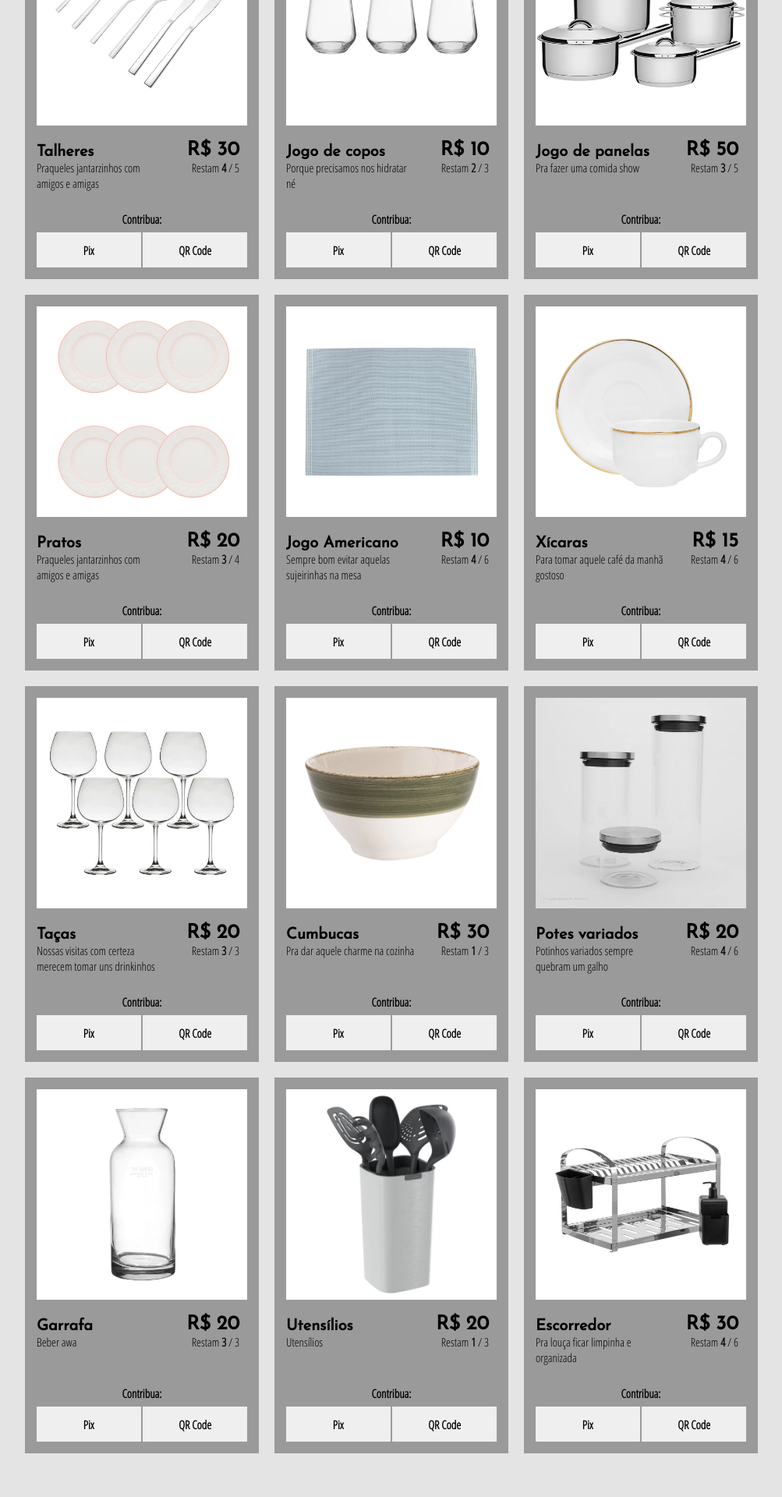
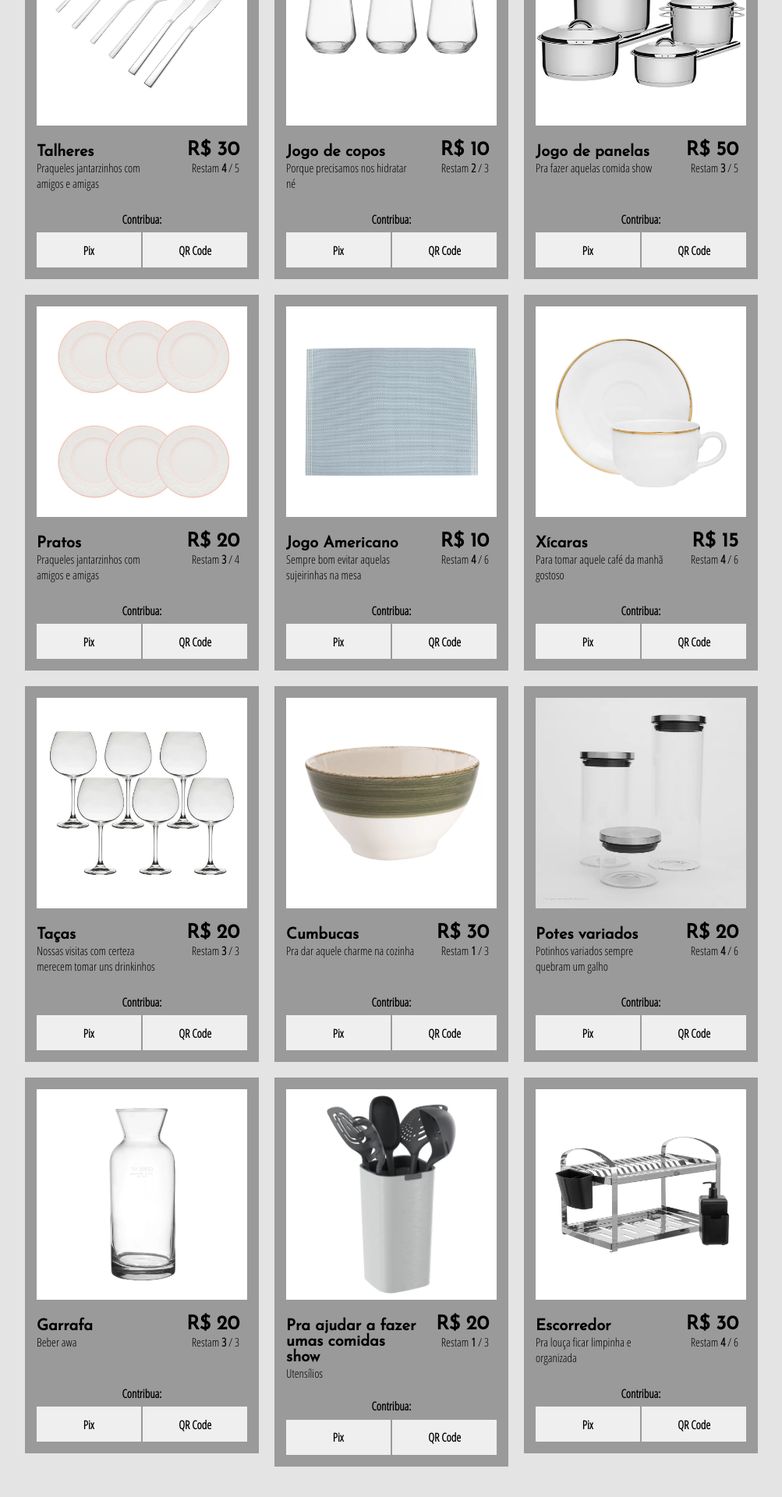
Before and after one commit to ronaldoarg/casa-nova, an Angular app: page / in a window 1280 px wide. Shown: the part 562-2482 px from the top of the page at 78% size, without its empty margins (138-1141 px from the left). Built offline with nearby package versions, Linux system fonts and the light colour scheme.

Commit message:
fix text

```diff
--- a/src/app/app.component.ts
+++ b/src/app/app.component.ts
@@ -41,7 +41,7 @@ export class AppComponent implements OnInit {
           total: 5,
           current: 3
         },
-        description: "Pra fazer uma comida show",
+        description: "Pra fazer aquelas comida show",
         price: "50"
       },
       {
@@ -116,7 +116,7 @@ export class AppComponent implements OnInit {
       },
       {
         image: "/assets/images/products/utensilios.jpeg",
-        name: "Utensílios",
+        name: "Pra ajudar a fazer umas comidas show",
         fee: {
           total: 3,
           current: 1
```
